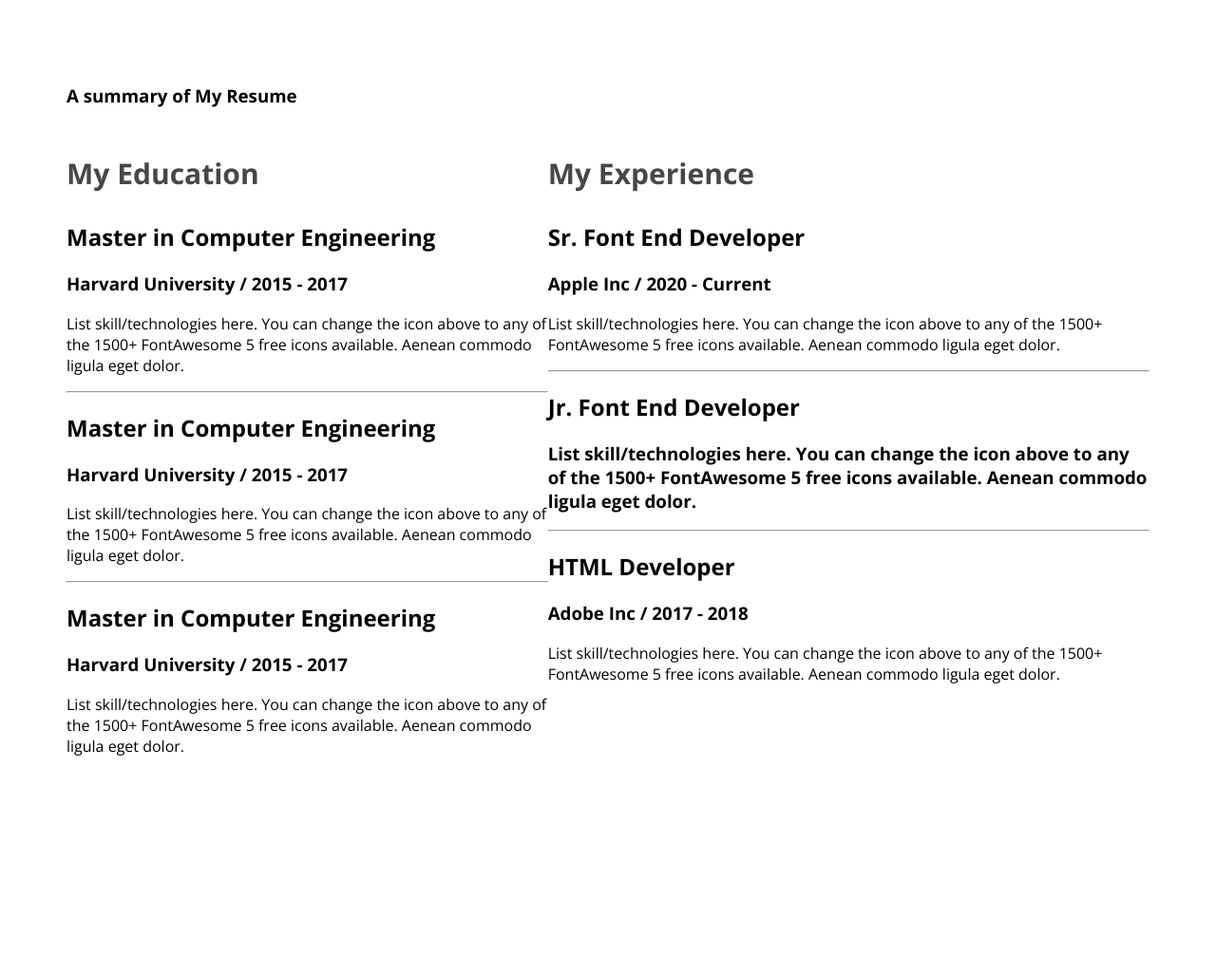
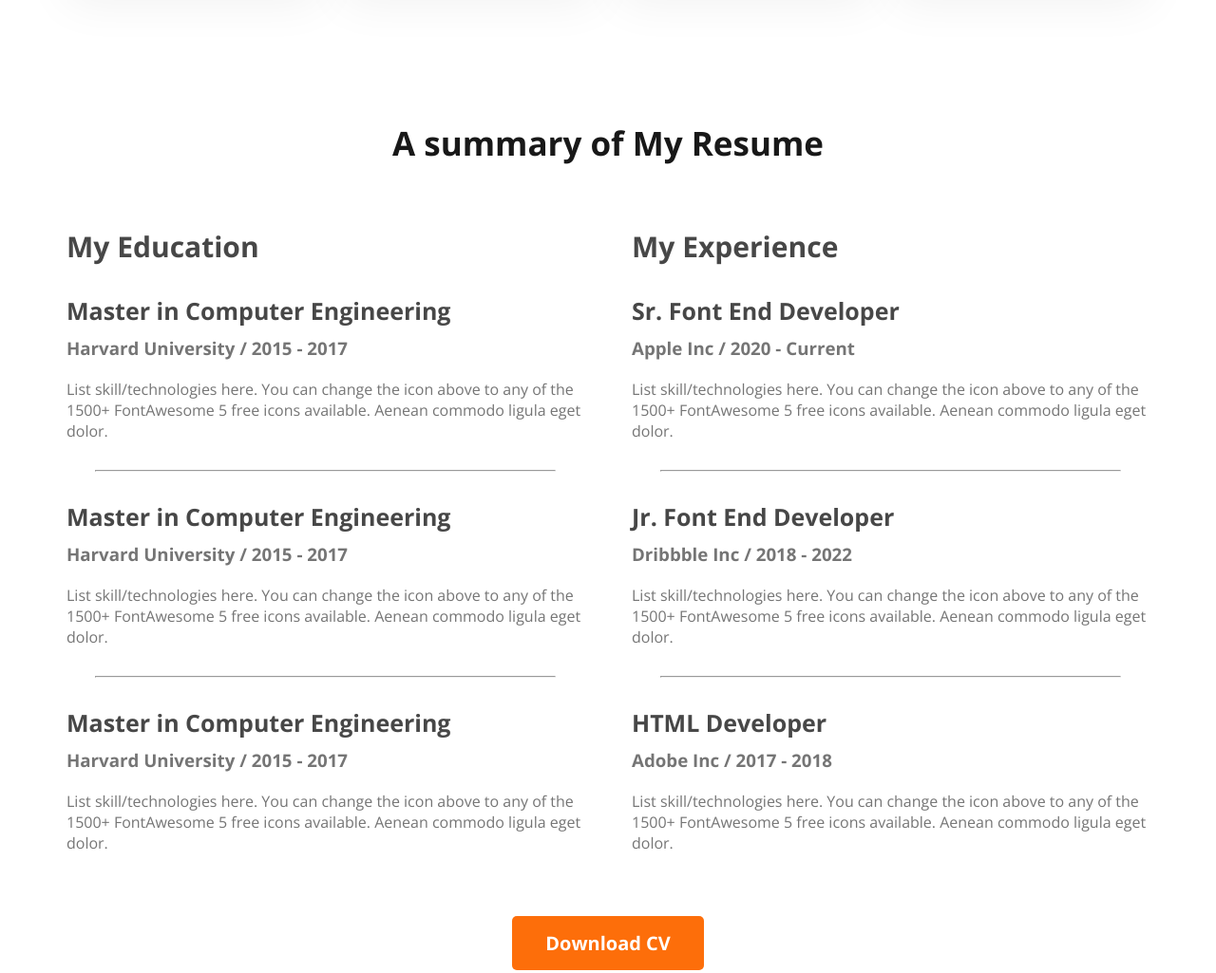
Before and after one commit to noushin-nusrat/MYPORTFOLIO, a plain HTML site: page index.html in a window 1280 px wide. Shown: the part 2286-3311 px from the top of the page at 95% size. Before the commit the page ends 3199 px from the top, so only its background shows below. Drawn offline with nearby package versions, Linux system fonts and the light colour scheme.

Commit message:
resume section done

```diff
--- a/index.html
+++ b/index.html
@@ -19,7 +19,7 @@
             </ul>
         </nav>
         <div class="banner">
-            <div class="banner-contant">
+            <div class="banner-content">
                 <h3 class="banner-greeting">Hi, I am</h3>
                 <h1 class="banner-title">Mary Hardy</h1>
                 <p class="banner-description">Shot what able cold new see hold.Friendly as an betrayed formerly he.
@@ -90,49 +90,39 @@
                 </div>
             </div>
         </section>
+        <!-- resume-section -->
         <section>
             <h3 class="section-title">A summary of My Resume</h3>
-            <!-- parent container -->
-            <div class="education-resume-parent">
-                <!-- education container -->
-                <div>
+            <div class="resume-container">
                 <div class="resume-column">
                     <h3 class="resume-column-title">My Education</h3>
                     <div class="resume-item">
                         <h2 class="resume-item-title">Master in Computer Engineering</h2>
                         <h3 class="resume-item-institute">Harvard University / 2015 - 2017</h3>
-                            <p class="resume-item-description">List skill/technologies here. You can change the icon
-                                above
-                                to any of the 1500+ FontAwesome 5 free icons available. Aenean commodo ligula eget
-                                dolor.
+                        <p class="resume-item-description">List skill/technologies here. You can change the icon above
+                            to any of the 1500+ FontAwesome 5 free icons available. Aenean commodo ligula eget dolor.
                         </p>
                     </div>
                     <hr>
                     <div class="resume-item">
                         <h2 class="resume-item-title">Master in Computer Engineering</h2>
                         <h3 class="resume-item-institute">Harvard University / 2015 - 2017</h3>
-                            <p class="resume-item-description">List skill/technologies here. You can change the icon
-                                above
-                                to any of the 1500+ FontAwesome 5 free icons available. Aenean commodo ligula eget
-                                dolor.
+                        <p class="resume-item-description">List skill/technologies here. You can change the icon above
+                            to any of the 1500+ FontAwesome 5 free icons available. Aenean commodo ligula eget dolor.
                         </p>
                     </div>
                     <hr>
                     <div class="resume-item">
                         <h2 class="resume-item-title">Master in Computer Engineering</h2>
                         <h3 class="resume-item-institute">Harvard University / 2015 - 2017</h3>
-                            <p class="resume-item-description">List skill/technologies here. You can change the icon
-                                above
-                                to any of the 1500+ FontAwesome 5 free icons available. Aenean commodo ligula eget
-                                dolor.
+                        <p class="resume-item-description">List skill/technologies here. You can change the icon above
+                            to any of the 1500+ FontAwesome 5 free icons available. Aenean commodo ligula eget dolor.
                         </p>
                     </div>
                 </div>
-                </div>
-                <!-- resume container -->
-                <div>
                 <div class="resume-column">
                     <h3 class="resume-column-title">My Experience</h3>
+                    <div class="resume-item">
                         <h2 class="resume-item-title">Sr. Font End Developer</h2>
                         <h3 class="resume-item-institute">Apple Inc / 2020 - Current</h3>
                         <p class="resume-item-description">List skill/technologies here. You can change the icon above
@@ -142,9 +132,8 @@
                     <hr>
                     <div class="resume-item">
                         <h2 class="resume-item-title">Jr. Font End Developer</h2>
-                        <h3 class="Dribbble Inc / 2018 - 2022</h3>
-                             <p class=" resume-item-description">List skill/technologies here. You can change the icon
-                            above
+                        <h3 class="resume-item-institute">Dribbble Inc / 2018 - 2022</h3>
+                        <p class="resume-item-description">List skill/technologies here. You can change the icon above
                             to any of the 1500+ FontAwesome 5 free icons available. Aenean commodo ligula eget dolor.
                         </p>
                     </div>
@@ -159,12 +148,9 @@
                 </div>
                 </div>
             </div>
-
-
-
-
-
-
+            <div class="download-cv">
+                <button class="btn-primary">Download CV</button>
+            </div>
         </section>
     </main>
     <footer>
--- a/style.css
+++ b/style.css
@@ -60,7 +60,7 @@
    justify-content: space-between;
  }
 
- .banner-contant {
+ .banner-content {
    max-width: 500px;
  }
 
@@ -144,15 +144,45 @@
    margin-top: 130px;
  }
 
+
+ .section-title {
+   color: #181818;
+   text-align: center;
+   font-size: 35px;
+   font-weight: 700;
+ }
+
  .resume-column-title {
-   color:  #474747;
+   color: #474747;
    font-size: 30px;
    font-weight: 700;
  }
- .resume-container{
-  display: flex;
-  gap: 50px;
+
+ .resume-container {
+   display: flex;
+   gap: 50px;
  }
- .education-resume-parent{
-  display: flex;
+
+ .resume-item-title {
+   color: #474747;
+   font-size: 25px;
+   font-weight: 700;
+   margin-bottom: 10px;
  }
+
+ .resume-item-description {
+   color: #757575;
+ }
+
+ .resume-item-institute {
+   color: #757575;
+   margin-top: 0px;
+   margin-bottom: 20px;
+ }
+ .resume-container hr{
+  margin:30px;
+ }
+ .download-cv{
+  text-align: center;
+  margin-top: 50px;
+ }
```
Also changed, not shown: tanjil.jpg (deleted), tanjil1.jpg (deleted). Lines whose indentation alone changed are shown as unchanged.
